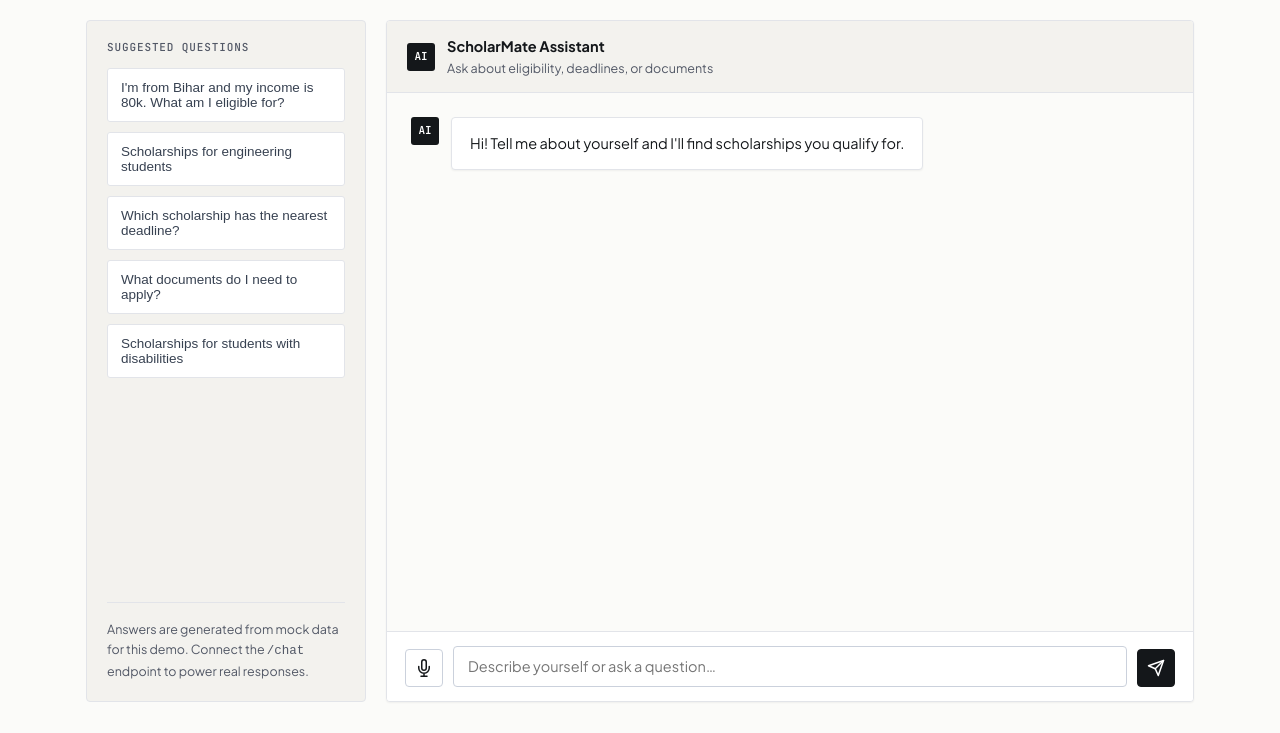
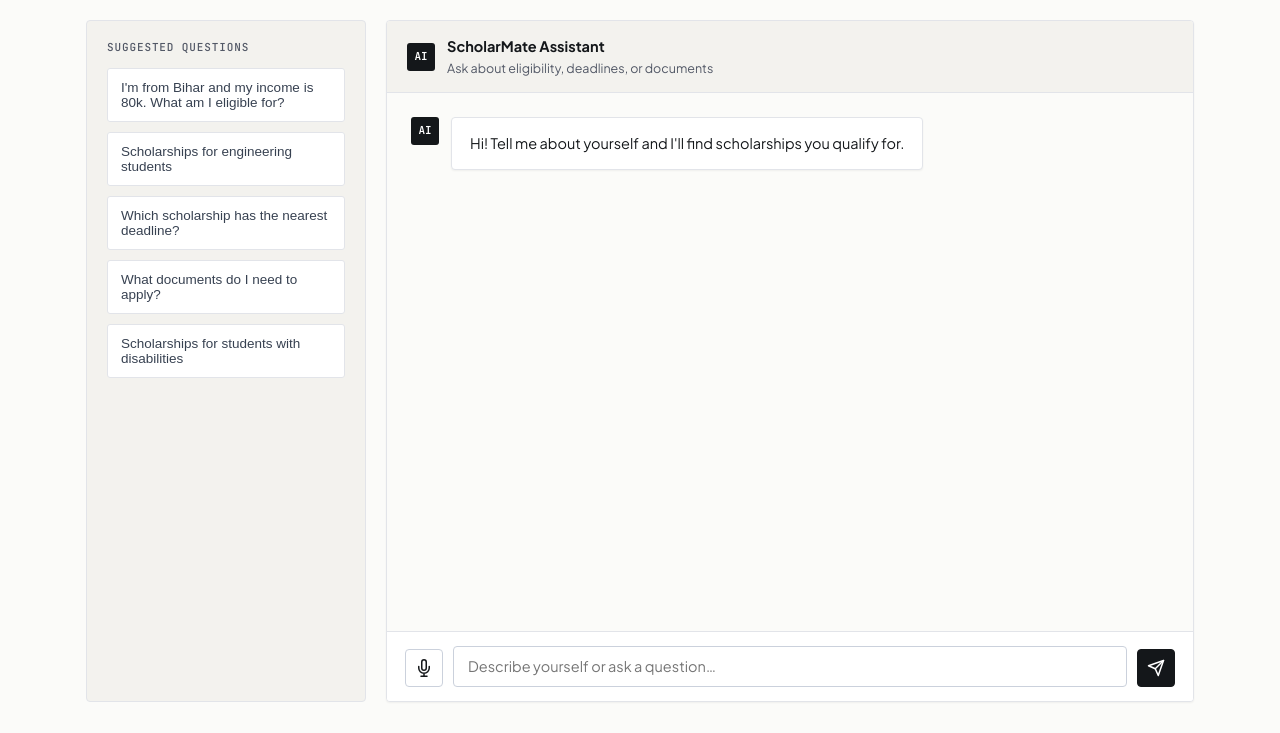
Before and after one commit to guptnikhil/scholormate.ai, a plain HTML site: page pages/assistant.html in a window 1280 px wide. Shown: the part 67-800 px from the top of the page. Drawn offline with Linux system fonts and the light colour scheme.

Commit message:
chore: remove mock data disclaimer from AI assistant interface

```diff
--- a/pages/assistant.html
+++ b/pages/assistant.html
@@ -34,12 +34,6 @@
         <button class="suggested-q" data-q="I have a disability — what support is available?">
           Scholarships for students with disabilities
         </button>
-
-        <div style="margin-top:auto; padding-top:16px; border-top:1px solid var(--slate-200);">
-          <p class="text-muted" style="font-size:12.5px; line-height:1.6;">
-            Answers are generated from mock data for this demo. Connect the <code>/chat</code> endpoint to power real responses.
-          </p>
-        </div>
       </aside>
 
       <!-- Main chat area -->
```
